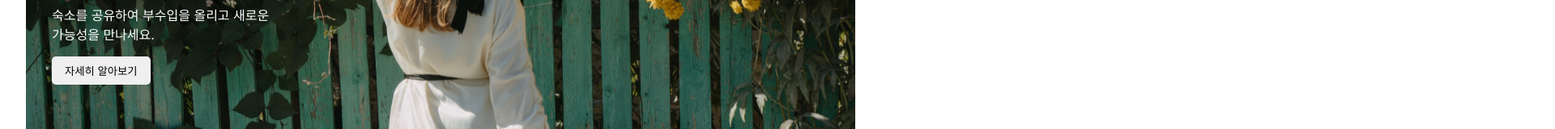
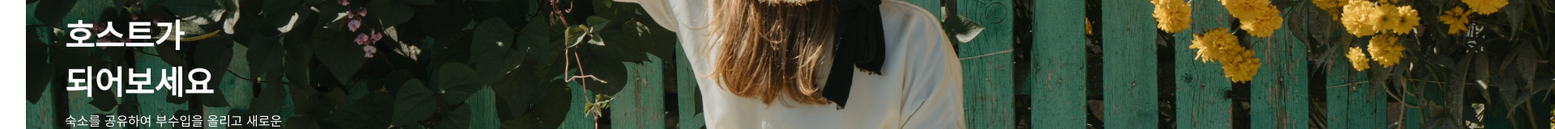
Before and after one commit to SOPT-28th-Airbnb/soptbnb-front, a React (Create React App) app: page / in a window 1280 px wide. Shown: the part 426-586 px from the top of the page at 81% size, 1920 px wide, since content can reach past the window. Built offline with nearby package versions, Linux system fonts and the light colour scheme.

Commit message:
update styles

```diff
--- a/src/components/main/HostCard.js
+++ b/src/components/main/HostCard.js
@@ -1,5 +1,6 @@
 import React from "react";
 import styled from "styled-components";
+import { withRouter } from "react-router-dom";
 
 import HostCardImg from "../../assets/img/HostCardImg.svg";
 
@@ -13,34 +14,50 @@ const HostCardWrap = styled.div`
 
     &--img {
       width: 100%;
+      height: 100%;
     }
 
     &--desc {
+      height: 100%;
+      display: flex;
+      flex-direction: column;
+      justify-content: center;
       position: absolute;
-      top: 2rem;
+      top: 0;
       left: 2rem;
       color: white;
+      padding: 1rem;
     }
 
     &--title {
-      font-size: 2rem;
+      font-size: 2.5rem;
       font-weight: bold;
       margin-bottom: 0.5rem;
     }
 
     &--subtitle {
       margin-bottom: 1rem;
+      font-size: 1rem;
     }
 
     &--btn {
       border: none;
-      padding: 0.5rem 1rem;
+      padding: 1rem 0;
       border-radius: 5px;
+      cursor: pointer;
+      font-size: 0.7rem;
+      color: black;
+      background: white;
+      width: 50%;
     }
   }
 `;
 
-const NearCard = ({ name, dist }) => {
+const NearCard = ({ name, dist, history }) => {
+  const handleClick = (e) => {
+    history.push("/host");
+  };
+
   return (
     <HostCardWrap>
       <div className="card__host">
@@ -54,11 +71,13 @@ const NearCard = ({ name, dist }) => {
             숙소를 공유하여 부수입을 올리고 새로운 <br />
             가능성을 만나세요.
           </div>
-          <button className="card__host--btn">자세히 알아보기</button>
+          <button className="card__host--btn" onClick={handleClick}>
+            자세히 알아보기
+          </button>
         </div>
       </div>
     </HostCardWrap>
   );
 };
 
-export default NearCard;
+export default withRouter(NearCard);
--- a/src/components/main/NearCard.js
+++ b/src/components/main/NearCard.js
@@ -11,6 +11,10 @@ const NearCardWrap = styled.div`
     &--desc {
       display: flex;
       flex-direction: column;
+    }
+
+    &--name {
+      font-size: 0.8rem;
     }
 
     &--dist {
--- a/src/components/main/TypeCard.js
+++ b/src/components/main/TypeCard.js
@@ -8,6 +8,10 @@ const TypeCardWrap = styled.div`
     display: flex;
     flex-direction: column;
     /* margin-right: 1rem; */
+
+    &--desc {
+      font-size: 0.8rem;
+    }
   }
 `;
 
--- a/src/components/main/WanderCard.js
+++ b/src/components/main/WanderCard.js
@@ -11,6 +11,11 @@ const WanderCardWrap = styled.div`
 
     &--detail {
       margin: 0.5rem 0;
+    }
+
+    &--type {
+      font-size: 0.8rem;
+      font-weight: bold;
     }
 
     &--desc {
--- a/src/lib/styles/SubtitleWrap.js
+++ b/src/lib/styles/SubtitleWrap.js
@@ -3,7 +3,7 @@ import styled from "styled-components";
 const SubtitleWrap = styled.div`
   .subtitle {
     margin: 0;
-    font-size: 1.5rem;
+    font-size: 0.95rem;
   }
 `;
 
--- a/src/lib/styles/TitleWrap.js
+++ b/src/lib/styles/TitleWrap.js
@@ -5,7 +5,6 @@ const TitleWrap = styled.div`
     margin: 0;
     padding: 2rem 0 1rem 0;
     font-weight: bold;
-    font-size: 2rem;
   }
 `;
 
--- a/src/pages/Main.js
+++ b/src/pages/Main.js
@@ -14,7 +14,7 @@ const MainWrap = styled.div`
     margin: 1rem 2rem;
     display: flex;
     flex-direction: column;
-    width: 80%;
+    width: 120rem;
 
     &__near {
       width: 100%;
```
